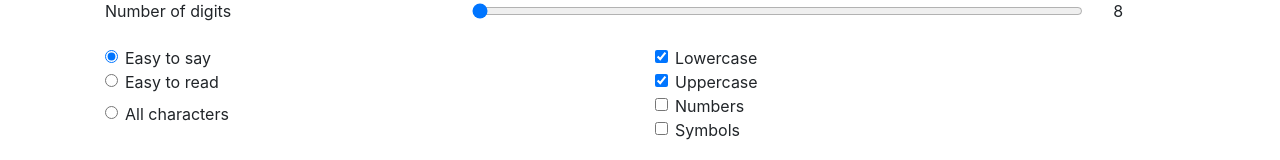
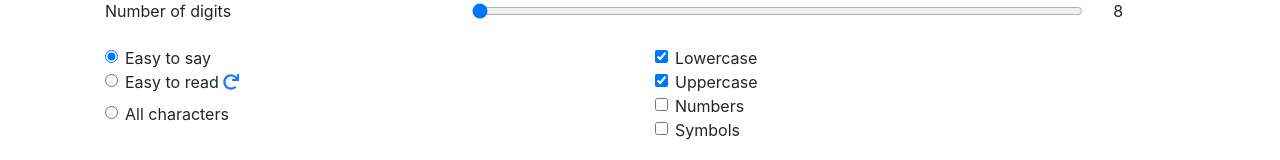
Before and after one commit to inakidelamadrid/strong-password-generator-chrome-addon, a React (Create React App) app: page / in a window 1280 px wide. Shown: the part 126-286 px from the top of the page. Built offline with nearby package versions, Linux system fonts and the light colour scheme.

Commit message:
Start building the icon with tooltip component

```diff
--- /dev/null
+++ b/src/components/IconWithTooltip/index.js
@@ -0,0 +1,47 @@
+import React, { useRef, useState } from 'react'
+import { FontAwesomeIcon } from '@fortawesome/react-fontawesome'
+import Overlay from 'react-bootstrap/Overlay'
+
+const IconWithTooltip = (props) => {
+  const ref = useRef(null)
+  const [isTooltipVisible, setIsTooltipVisible] = useState(false)
+  const showTooltip = () => setIsTooltipVisible(true)
+  const hideTooltip = () => setIsTooltipVisible(false)
+
+  return (
+    <>
+      <span ref={ref} onMouseEnter={showTooltip} onMouseLeave={hideTooltip}>
+        <FontAwesomeIcon
+          icon="redo"
+          color="#197bff"
+          onMouseEnter={showTooltip}
+          onMouseLeave={hideTooltip}
+        />
+      </span>
+      <Overlay target={ref.current} show={isTooltipVisible} placement="right">
+        {({
+          placement,
+          scheduleUpdate,
+          arrowProps,
+          outOfBoundaries,
+          show: _show,
+          ...props
+        }) => (
+          <div
+            {...props}
+            style={{
+              backgroundColor: 'rgba(255, 100, 100, 0.85)',
+              padding: '2px 10px',
+              color: 'white',
+              borderRadius: 3,
+              ...props.style,
+            }}
+          >
+            Hides difficult to read characters such as 1, l, 0 or O
+          </div>
+        )}
+      </Overlay>
+    </>
+  )
+}
+export default IconWithTooltip
--- a/src/pages/HomePage/AlphaNumSymComplexitySettings/index.js
+++ b/src/pages/HomePage/AlphaNumSymComplexitySettings/index.js
@@ -1,11 +1,11 @@
-import React, { useRef, useState } from 'react'
+import React from 'react'
 import capitalize from 'lodash/capitalize'
 import map from 'lodash/map'
 import Col from 'react-bootstrap/Col'
 import Form from 'react-bootstrap/Form'
-import Overlay from 'react-bootstrap/Overlay'
 import Row from 'react-bootstrap/Row'
 import CustomRadioButton from '../../../components/CustomRadioButton'
+import IconWithTooltip from '../../../components/IconWithTooltip'
 
 export const CHARACTER_GROUPS_VALUES = {
   all: 'all',
@@ -27,14 +27,9 @@ const AlphaNumSymComplexitySettings = ({
   selectedCharacterGroup,
   selectedCharTypes,
 }) => {
-  const [isTooltipVisible, setIsTooltipVisible] = useState(false)
-  const showTooltip = () => setIsTooltipVisible(true)
-  const hideTooltip = () => setIsTooltipVisible(false)
-
-  const target = useRef(null)
   const easyToReadLabel = (
-    <label ref={target} onMouseEnter={showTooltip} onMouseLeave={hideTooltip}>
-      {'Easy to read'}
+    <label>
+      {'Easy to read'} <IconWithTooltip />
     </label>
   )
 
@@ -48,33 +43,6 @@ const AlphaNumSymComplexitySettings = ({
           handleChange={handleCharacterGroupOptionsChange}
           value={CHARACTER_GROUPS_VALUES.easyToSay}
         />
-        <Overlay
-          target={target.current}
-          show={isTooltipVisible}
-          placement="right"
-        >
-          {({
-            placement,
-            scheduleUpdate,
-            arrowProps,
-            outOfBoundaries,
-            show: _show,
-            ...props
-          }) => (
-            <div
-              {...props}
-              style={{
-                backgroundColor: 'rgba(255, 100, 100, 0.85)',
-                padding: '2px 10px',
-                color: 'white',
-                borderRadius: 3,
-                ...props.style,
-              }}
-            >
-              Hides difficult to read characters such as 1, l, 0 or O
-            </div>
-          )}
-        </Overlay>
 
         <Form.Check
           checked={
```
